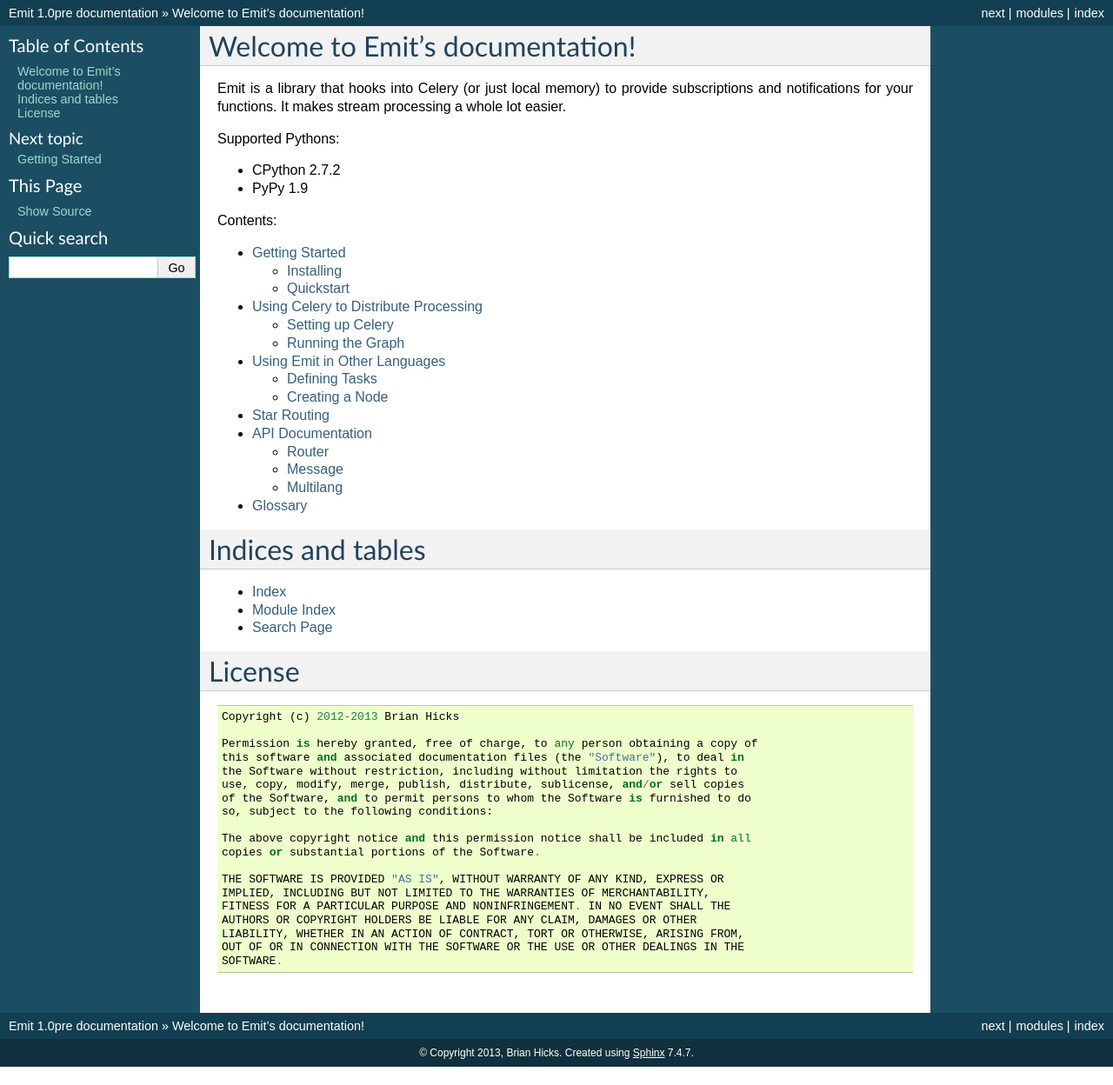
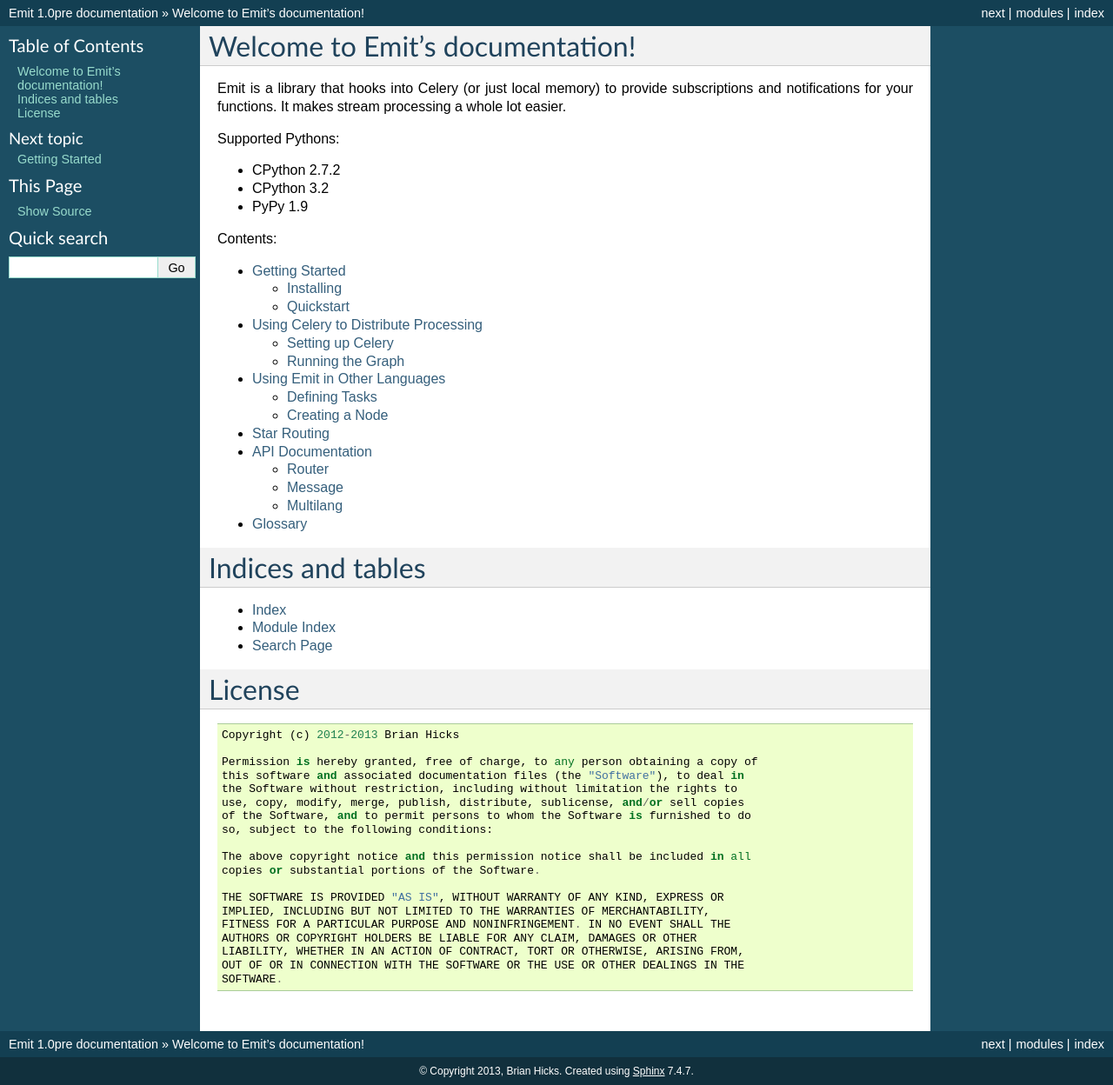
Before and after one commit to BrianHicks/emit, a Sphinx documentation site: the page built from docs/index.rst, in a window 1280 px wide. Shown: the whole page at 87% size. Built offline with Sphinx 7.4.7, drawn with Linux system fonts in a browser that asks for light colours; before the commit the page ends 1227 px from its top, so only the background shows below that.

Commit message:
add Python 3.2 to docs index

```diff
--- a/docs/index.rst
+++ b/docs/index.rst
@@ -13,6 +13,7 @@
 Supported Pythons:
 
 * CPython 2.7.2
+* CPython 3.2
 * PyPy 1.9
 
 Contents:
```
